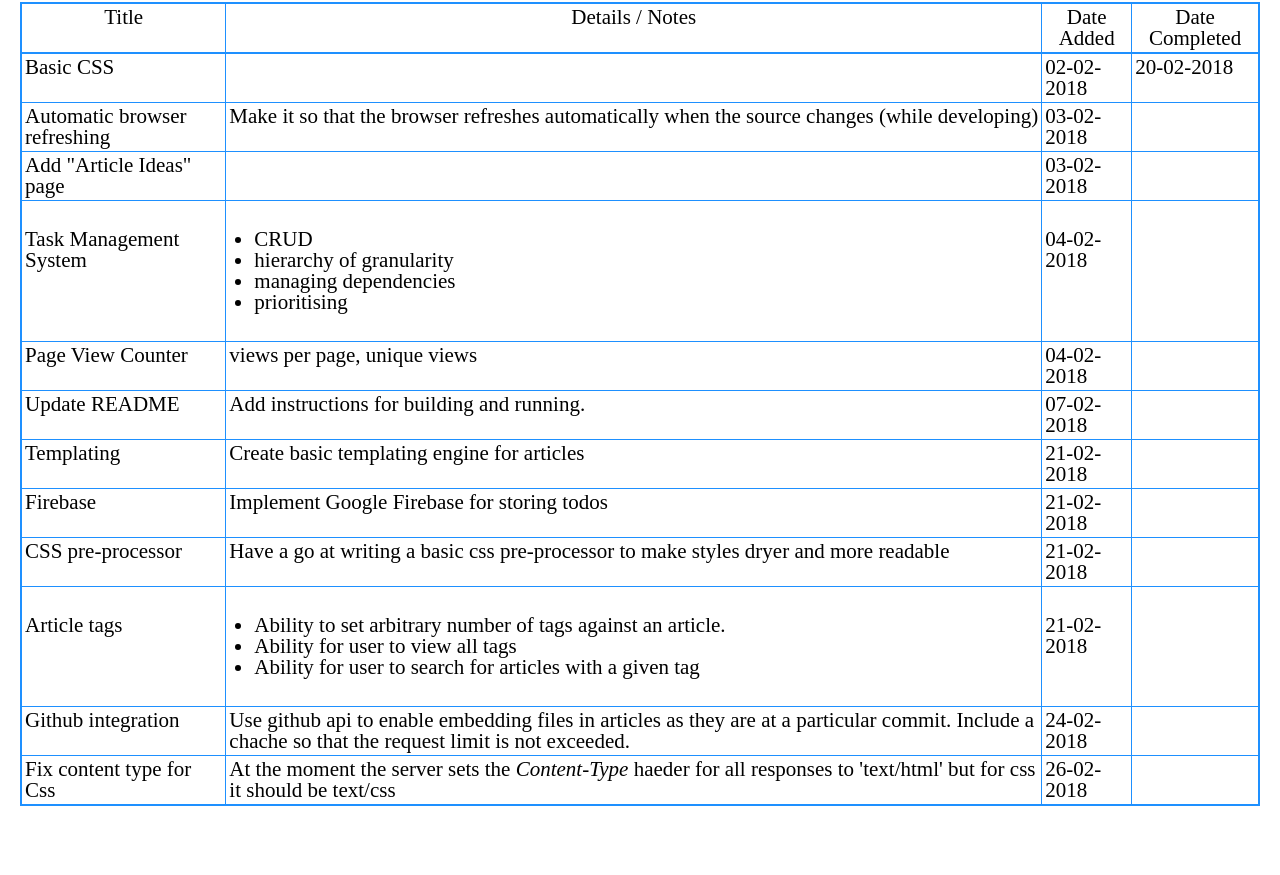
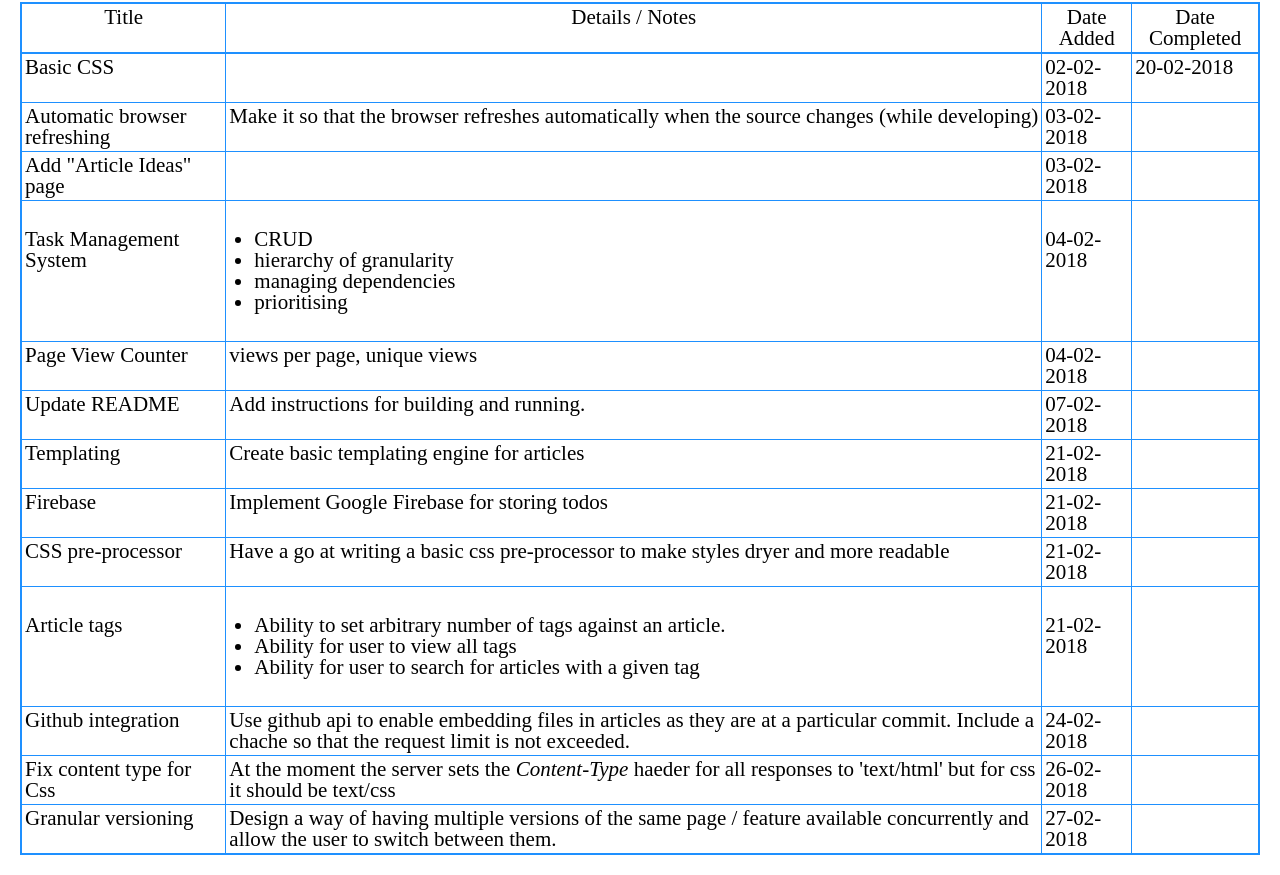
Before and after one commit to MJeorrett/blog, a website: page public/todo.html in a window 1280 px wide. Shown: the part 228-1103 px from the top of the page. Before the commit the page ends 1054 px from the top, so only its background shows below. Drawn offline with Linux system fonts and the light colour scheme.

Commit message:
todos: add todo

```diff
--- a/public/todo.html
+++ b/public/todo.html
@@ -101,5 +101,11 @@
             <td>26-02-2018</td>
             <td></td>
         </tr>
+        <tr>
+            <td>Granular versioning</td>
+            <td>Design a way of having multiple versions of the same page / feature available concurrently and allow the user to switch between them.</td>
+            <td>27-02-2018</td>
+            <td></td>
+        </tr>
     </tbody>
 </table>
```
